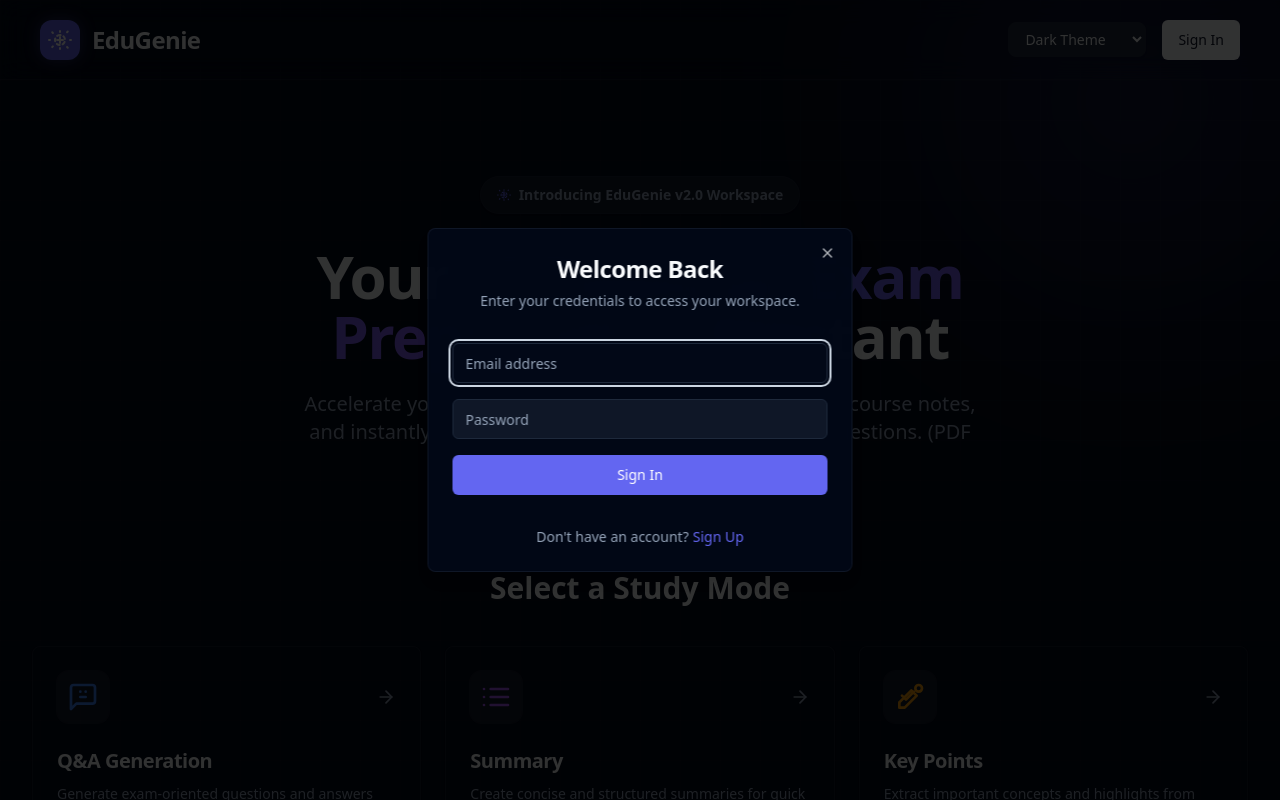
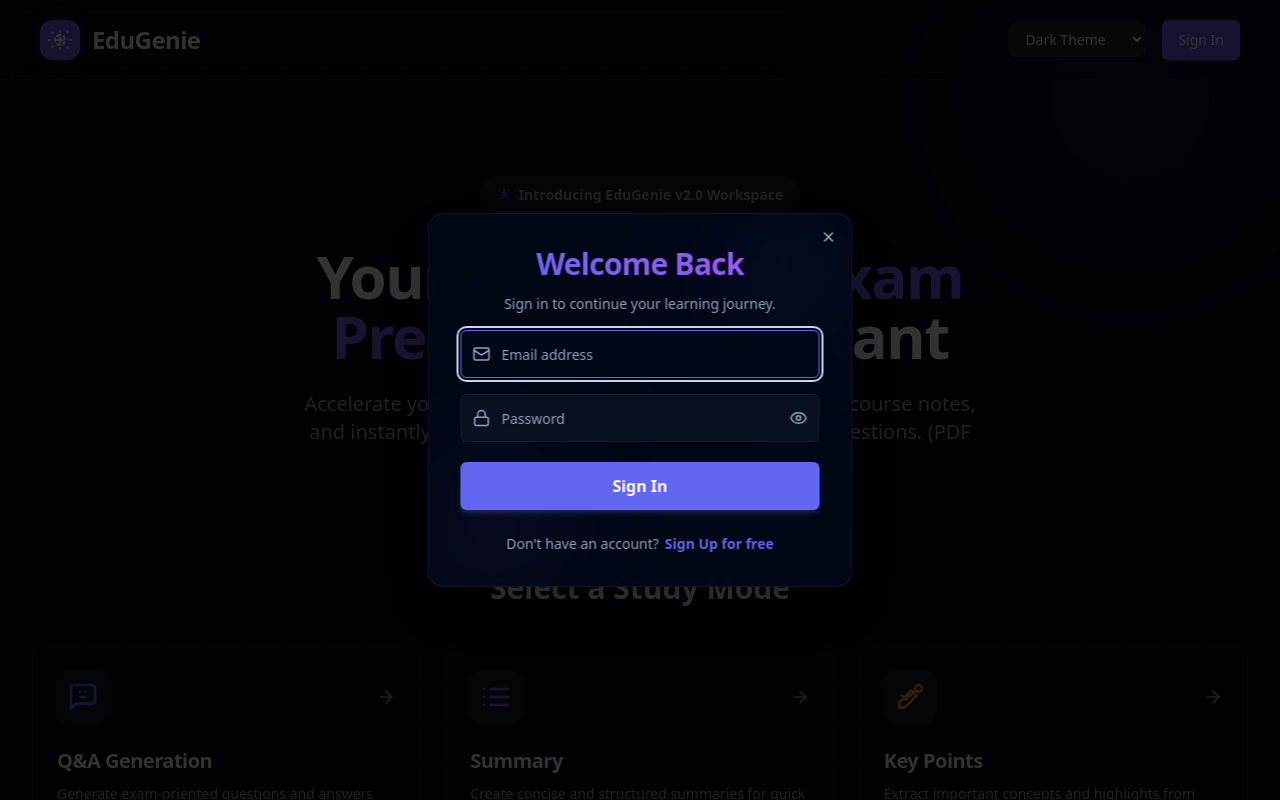
Before and after one commit to Shankar7868/EduGenie, a React (Vite) app: page / in a window 1280 px wide. Both pictures are taken after a click on the button "Sign In". Shown: the top 800 px of the page. Built offline with nearby package versions, Linux system fonts and the light colour scheme.

Commit message:
improved auth modal UI with confirm password and show password toggle

```diff
--- a/src/components/AuthModal.jsx
+++ b/src/components/AuthModal.jsx
@@ -11,12 +11,15 @@ import {
 import { Button } from '@/components/ui/button';
 import { Input } from '@/components/ui/input';
 import { cn } from '@/lib/utils';
+import { Eye, EyeOff, Lock, Mail } from 'lucide-react';
 
 export default function AuthModal({ trigger }) {
   const [isOpen, setIsOpen] = useState(false);
   const [isSignUp, setIsSignUp] = useState(false);
   const [email, setEmail] = useState('');
   const [password, setPassword] = useState('');
+  const [confirmPassword, setConfirmPassword] = useState('');
+  const [showPassword, setShowPassword] = useState(false);
   const [loading, setLoading] = useState(false);
   const [error, setError] = useState(null);
 
@@ -24,11 +27,18 @@ export default function AuthModal({ trigger }) {
     e.preventDefault();
     setLoading(true);
     setError(null);
+
+    if (isSignUp && password !== confirmPassword) {
+      setError("Passwords do not match.");
+      setLoading(false);
+      return;
+    }
+
     try {
       if (isSignUp) {
         const { error } = await supabase.auth.signUp({ email, password });
         if (error) throw error;
-        alert('Check your email for the login link!');
+        alert('Check your email for the login link! (If email confirmation is off, you can sign in immediately).');
         setIsOpen(false);
       } else {
         const { error } = await supabase.auth.signInWithPassword({ email, password });
@@ -42,53 +52,112 @@ export default function AuthModal({ trigger }) {
     }
   };
 
+  const resetState = () => {
+    setIsSignUp(false);
+    setEmail('');
+    setPassword('');
+    setConfirmPassword('');
+    setShowPassword(false);
+    setError(null);
+  };
+
   return (
-    <Dialog open={isOpen} onOpenChange={setIsOpen}>
+    <Dialog open={isOpen} onOpenChange={(open) => {
+      setIsOpen(open);
+      if (!open) resetState();
+    }}>
       <DialogTrigger asChild>
-        {trigger || <Button variant="default">Sign In</Button>}
+        {trigger || <Button variant="default" className="bg-indigo-500 hover:bg-indigo-600 text-white shadow-md shadow-indigo-500/20 transition-all hover:scale-105">Sign In</Button>}
       </DialogTrigger>
-      <DialogContent className="sm:max-w-[425px] bg-background/95 backdrop-blur-xl border-border/50">
-        <DialogHeader>
-          <DialogTitle className="text-2xl font-bold tracking-tight text-center">
-            {isSignUp ? 'Create an Account' : 'Welcome Back'}
+      <DialogContent className="sm:max-w-[425px] p-0 border-0 overflow-hidden bg-transparent shadow-2xl">
+        <div className="relative p-8 bg-background/95 backdrop-blur-2xl border border-border/50 rounded-2xl">
+          {/* Decorative gradients */}
+          <div className="absolute top-0 right-0 w-32 h-32 bg-indigo-500/10 rounded-full blur-3xl pointer-events-none" />
+          <div className="absolute bottom-0 left-0 w-32 h-32 bg-purple-500/10 rounded-full blur-3xl pointer-events-none" />
+
+          <DialogHeader className="relative z-10 space-y-3 pb-4">
+            <DialogTitle className="text-3xl font-extrabold tracking-tight text-center bg-clip-text text-transparent bg-gradient-to-r from-indigo-500 to-purple-500">
+              {isSignUp ? 'Join EduGenie' : 'Welcome Back'}
             </DialogTitle>
-          <DialogDescription className="text-center">
-            {isSignUp ? 'Enter your details to sign up for EduGenie.' : 'Enter your credentials to access your workspace.'}
+            <DialogDescription className="text-center text-muted-foreground text-sm">
+              {isSignUp ? 'Create your account to unlock AI-powered study tools.' : 'Sign in to continue your learning journey.'}
             </DialogDescription>
           </DialogHeader>
 
-        <form onSubmit={handleAuth} className="space-y-4 mt-4">
+          <form onSubmit={handleAuth} className="space-y-5 relative z-10">
             {error && (
-            <div className="p-3 bg-destructive/10 border border-destructive/20 text-destructive text-sm rounded-lg text-center">
+              <div className="p-3 bg-destructive/10 border border-destructive/20 text-destructive text-sm rounded-lg text-center animate-in fade-in zoom-in-95">
                 {error}
               </div>
             )}
-          <div className="space-y-2">
+
+            <div className="space-y-4">
+              <div className="relative">
+                <div className="absolute inset-y-0 left-0 pl-3 flex items-center pointer-events-none text-muted-foreground">
+                  <Mail size={18} />
+                </div>
                 <Input
                   type="email"
                   placeholder="Email address"
                   value={email}
                   onChange={(e) => setEmail(e.target.value)}
                   required
-              className="bg-secondary/50 focus:bg-background"
+                  className="pl-10 h-12 bg-secondary/30 border-border/50 focus:bg-background focus:border-indigo-500 transition-all"
                 />
               </div>
-          <div className="space-y-2">
+
+              <div className="relative">
+                <div className="absolute inset-y-0 left-0 pl-3 flex items-center pointer-events-none text-muted-foreground">
+                  <Lock size={18} />
+                </div>
                 <Input
-              type="password"
+                  type={showPassword ? "text" : "password"}
                   placeholder="Password"
                   value={password}
                   onChange={(e) => setPassword(e.target.value)}
                   required
-              className="bg-secondary/50 focus:bg-background"
+                  className="pl-10 pr-10 h-12 bg-secondary/30 border-border/50 focus:bg-background focus:border-indigo-500 transition-all"
+                />
+                <button
+                  type="button"
+                  onClick={() => setShowPassword(!showPassword)}
+                  className="absolute inset-y-0 right-0 pr-3 flex items-center text-muted-foreground hover:text-foreground transition-colors"
+                >
+                  {showPassword ? <EyeOff size={18} /> : <Eye size={18} />}
+                </button>
+              </div>
+
+              {isSignUp && (
+                <div className="relative animate-in slide-in-from-top-2 fade-in duration-200">
+                  <div className="absolute inset-y-0 left-0 pl-3 flex items-center pointer-events-none text-muted-foreground">
+                    <Lock size={18} />
+                  </div>
+                  <Input
+                    type={showPassword ? "text" : "password"}
+                    placeholder="Confirm Password"
+                    value={confirmPassword}
+                    onChange={(e) => setConfirmPassword(e.target.value)}
+                    required
+                    className="pl-10 h-12 bg-secondary/30 border-border/50 focus:bg-background focus:border-indigo-500 transition-all"
                   />
                 </div>
-          <Button type="submit" className="w-full bg-indigo-500 hover:bg-indigo-600 text-white" disabled={loading}>
-            {loading ? 'Processing...' : (isSignUp ? 'Sign Up' : 'Sign In')}
+              )}
+            </div>
+
+            <Button
+              type="submit"
+              className="w-full h-12 bg-indigo-500 hover:bg-indigo-600 text-white font-semibold text-md shadow-md shadow-indigo-500/25 transition-all"
+              disabled={loading}
+            >
+              {loading ? (
+                <div className="w-5 h-5 rounded-full border-2 border-white/30 border-t-white animate-spin" />
+              ) : (
+                isSignUp ? 'Create Account' : 'Sign In'
+              )}
             </Button>
           </form>
 
-        <div className="mt-4 text-center text-sm text-muted-foreground">
+          <div className="mt-6 text-center text-sm text-muted-foreground relative z-10">
             {isSignUp ? 'Already have an account?' : 'Don\'t have an account?'}
             <button
               type="button"
@@ -96,10 +165,11 @@ export default function AuthModal({ trigger }) {
                 setIsSignUp(!isSignUp);
                 setError(null);
               }}
-            className="ml-1 text-indigo-500 hover:underline font-medium"
+              className="ml-1.5 text-indigo-500 hover:text-indigo-400 font-semibold transition-colors"
             >
-            {isSignUp ? 'Sign In' : 'Sign Up'}
+              {isSignUp ? 'Sign In here' : 'Sign Up for free'}
             </button>
+          </div>
         </div>
       </DialogContent>
     </Dialog>
```
Lines whose indentation alone changed are shown as unchanged.
